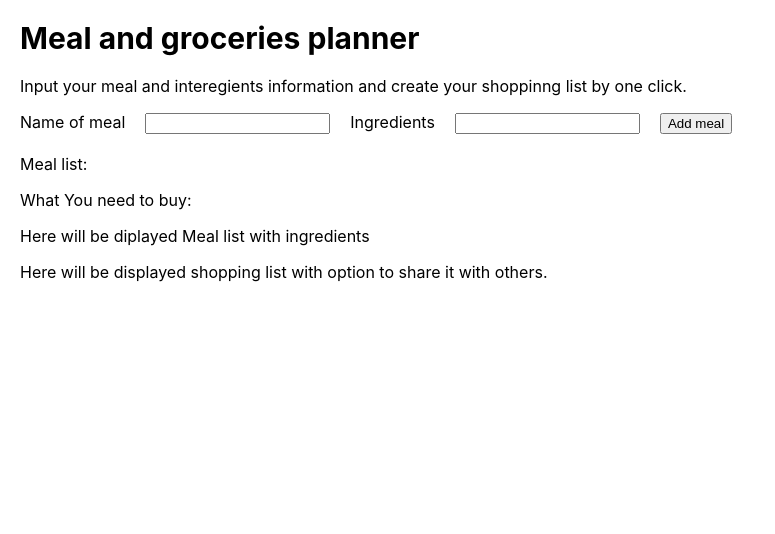
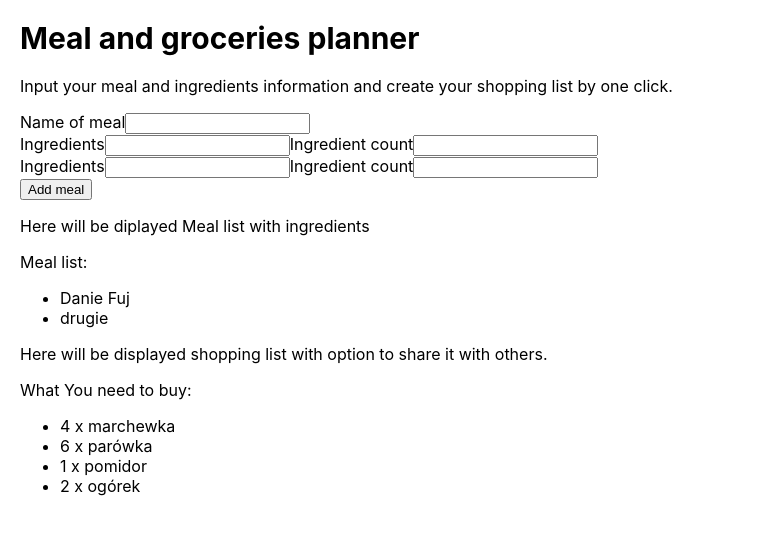
Before and after one commit to mpsujek/meals-and-groceries-planner, a React (Create React App) app: page / in a window 1280 px wide. Shown: the top 534 px of the page, without its empty margins (0-775 px from the left). Built offline with nearby package versions, Linux system fonts and the light colour scheme.

Commit message:
In progress

```diff
--- a/src/App.js
+++ b/src/App.js
@@ -1,19 +1,63 @@
 import React, { useState } from "react";
 
-import InputFields from "./components/InputFields";
+import AddMeal from "./components/AddMeal";
 import Header from "./components/Header";
 import MealsList from "./components/MealsList";
 import ShoppingList from "./components/ShoppingList";
 
 import "./App.css";
 function App() {
-  const [mealsObject] = useState("");
+  const [meals, setMeals] = useState([
+    {
+      id: 1,
+      name: "Danie Fuj",
+      ingredients: [
+        {
+          id: 11,
+          name: "marchewka",
+          count: 4,
+        },
+        {
+          id: 12,
+          name: "parówka",
+          count: 6,
+        },
+      ],
+    },
+    {
+      id: 2,
+      name: "drugie",
+      ingredients: [
+        {
+          id: 11,
+          name: "pomidor",
+          count: 1,
+        },
+        {
+          id: 12,
+          name: "ogórek",
+          count: 2,
+        },
+      ],
+    },
+  ]);
+
+  const addMealAndIngredients = (meal) => {
+    const newMeal = { ...meal };
+    setMeals([...meals, newMeal]);
+    console.log(meal);
+    console.log(meals);
+  };
   return (
     <div className="App">
       <Header />
-      <InputFields mealsObject={mealsObject} />
-      <MealsList />
-      <ShoppingList />
+      <AddMeal
+        meals={meals}
+        setMeals={setMeals}
+        addMealAndIngredients={addMealAndIngredients}
+      />
+      <MealsList meals={meals} />
+      <ShoppingList meals={meals} />
     </div>
   );
 }
--- /dev/null
+++ b/src/components/AddMeal.js
@@ -0,0 +1,83 @@
+import { useState } from "react";
+import { v4 as uuidv4 } from "uuid";
+
+export default function AddMeal({ meals, setMeals, addMealAndIngredients }) {
+  const [mealName, setMealName] = useState("");
+  const [ingredient, setIngredient] = useState("");
+  const [ingredientCount, setIngredientCount] = useState("");
+  const [ingredientsList, setIngredientsList] = useState([
+    {
+      uuid: uuidv4(),
+      name: "",
+      count: 0,
+    },
+    {
+      uuid: uuidv4(),
+      name: "",
+      count: 0,
+    },
+  ]);
+  const addMeal = (e) => {
+    e.preventDefault();
+    if (!mealName) {
+      alert("Please insert meal name");
+    } else if (!ingredient) {
+      alert("Please insert ingredient name");
+    } else {
+      const ingredients = {
+        id: uuidv4(),
+        name: ingredient,
+        count: ingredientCount,
+      };
+      addMealAndIngredients({
+        id: uuidv4(),
+        name: mealName,
+        ingredients: [ingredients],
+      });
+    }
+  };
+
+  const handleChangeIngredientsInput = (index, e) => {
+    const values = [...ingredient];
+    values[index][e.target.type] = e.target.value;
+    setIngredientsList(values);
+  };
+  return (
+    <>
+      <div className="">
+        <label>
+          Name of meal
+          <input
+            value={mealName}
+            onChange={(e) => {
+              setMealName(e.target.value);
+            }}
+            type="text"
+          />
+        </label>
+        {ingredientsList.map((ingredientList, index) => (
+          <div key={index}>
+            <label>
+              Ingredients
+              <input
+                value={ingredient}
+                onChange={(e) => handleChangeIngredientsInput(index, e)}
+                type="text"
+              />
+            </label>
+            <label>
+              Ingredient count
+              <input
+                type="number"
+                value={ingredientCount}
+                onChange={(e) => handleChangeIngredientsInput(index, e)}
+              />
+            </label>
+          </div>
+        ))}
+
+        <button onClick={addMeal}>Add meal</button>
+      </div>
+    </>
+  );
+}
--- a/src/components/Header.js
+++ b/src/components/Header.js
@@ -2,14 +2,12 @@ import React from "react";
 
 export default function Header() {
   return (
-    <>
     <header className="app-header">
       <h1 className="app-title">Meal and groceries planner</h1>
       <p>
-          Input your meal and interegients information and create your shoppinng
+        Input your meal and ingredients information and create your shopping
         list by one click.
       </p>
     </header>
-    </>
   );
 }
--- a/src/components/InputFields.js
+++ /dev/null
@@ -1,72 +0,0 @@
-import React, { useState, useRef } from "react";
-import { v4 as uuidv4 } from "uuid";
-
-export default function InputFields() {
-  const [meal, setMeal] = useState([]);
-  const mealElementRef = useRef();
-  const ingredientsRef = useRef();
-  const list = meal.map((element) => {
-    return (
-      <li key={element.id}>{`${element.name} (${element.interegients})`}</li>
-    );
-  });
-
-  if (localStorage.getItem("myMeals") != null) {
-    console.log("not null");
-    const mealsObject = JSON.parse(localStorage.getItem("myMeals"));
-    console.log(mealsObject);
-    const mealList = mealsObject.map((element) => {
-      return (
-        <li key={element.id}>{`${element.name} (${element.interegients})`}</li>
-      );
-    });
-    list.push(mealList);
-  }
-
-  const addElementToList = () => {
-    const name = mealElementRef.current.value;
-    const interegients = ingredientsRef.current.value;
-
-    if (name === "") return;
-    setMeal((prevListElem) => {
-      localStorage.setItem("myMeals", JSON.stringify(prevListElem));
-      return [...prevListElem, { id: uuidv4(), name, interegients }];
-    });
-    mealElementRef.current.value = null;
-    ingredientsRef.current.value = null;
-  };
-
-  const shoppingList = meal.map((element) => {
-    const arrayOfInteregients = element.interegients.split(",");
-    const listOfElements = [];
-
-    arrayOfInteregients.forEach(function (item, index) {
-      listOfElements.push(<li key={index}>{item}</li>);
-    });
-    return listOfElements;
-  });
-
-  return (
-    <>
-      <div className="label_wrapper">
-        <label>
-          Name of meal
-          <input type="text" ref={mealElementRef} />
-        </label>
-        <label>
-          Ingredients
-          <input type="text" ref={ingredientsRef} />
-        </label>
-        <button onClick={addElementToList}>Add meal</button>
-      </div>
-      <div className="list">
-        <div className="">Meal list:</div>
-        <ul>{list}</ul>
-      </div>
-      <div className="shoppingList">
-        <div className="">What You need to buy:</div>
-        <ul>{shoppingList}</ul>
-      </div>
-    </>
-  );
-}
--- a/src/components/MealsList.js
+++ b/src/components/MealsList.js
@@ -1,9 +1,17 @@
 import React from "react";
 
-export default function MealsList() {
+export default function MealsList({ meals }) {
   return (
     <>
       <p>Here will be diplayed Meal list with ingredients</p>
+      <div className="list">
+        <div className="">Meal list:</div>
+        <ul>
+          {meals.map((meal) => (
+            <li>{meal.name}</li>
+          ))}
+        </ul>
+      </div>
     </>
   );
 }
--- a/src/components/ShoppingList.js
+++ b/src/components/ShoppingList.js
@@ -1,12 +1,22 @@
-import React from "react";
-
-export default function ShoppingList() {
+export default function ShoppingList({ meals }) {
   return (
     <>
       <p>
         Here will be displayed shopping list with option to share it with
         others.
       </p>
+      <div className="shoppingList">
+        <div className="">What You need to buy:</div>
+        <ul>
+          {meals.map((meal) =>
+            meal.ingredients.map((ingredient) => (
+              <li key={ingredient.id}>
+                {`${ingredient.count} x ${ingredient.name}`}{" "}
+              </li>
+            ))
+          )}
+        </ul>
+      </div>
     </>
   );
 }
```
Also changed, not shown: src/components/IngredientInput.js (added, +16 -0 lines). Lines whose indentation alone changed are shown as unchanged.
